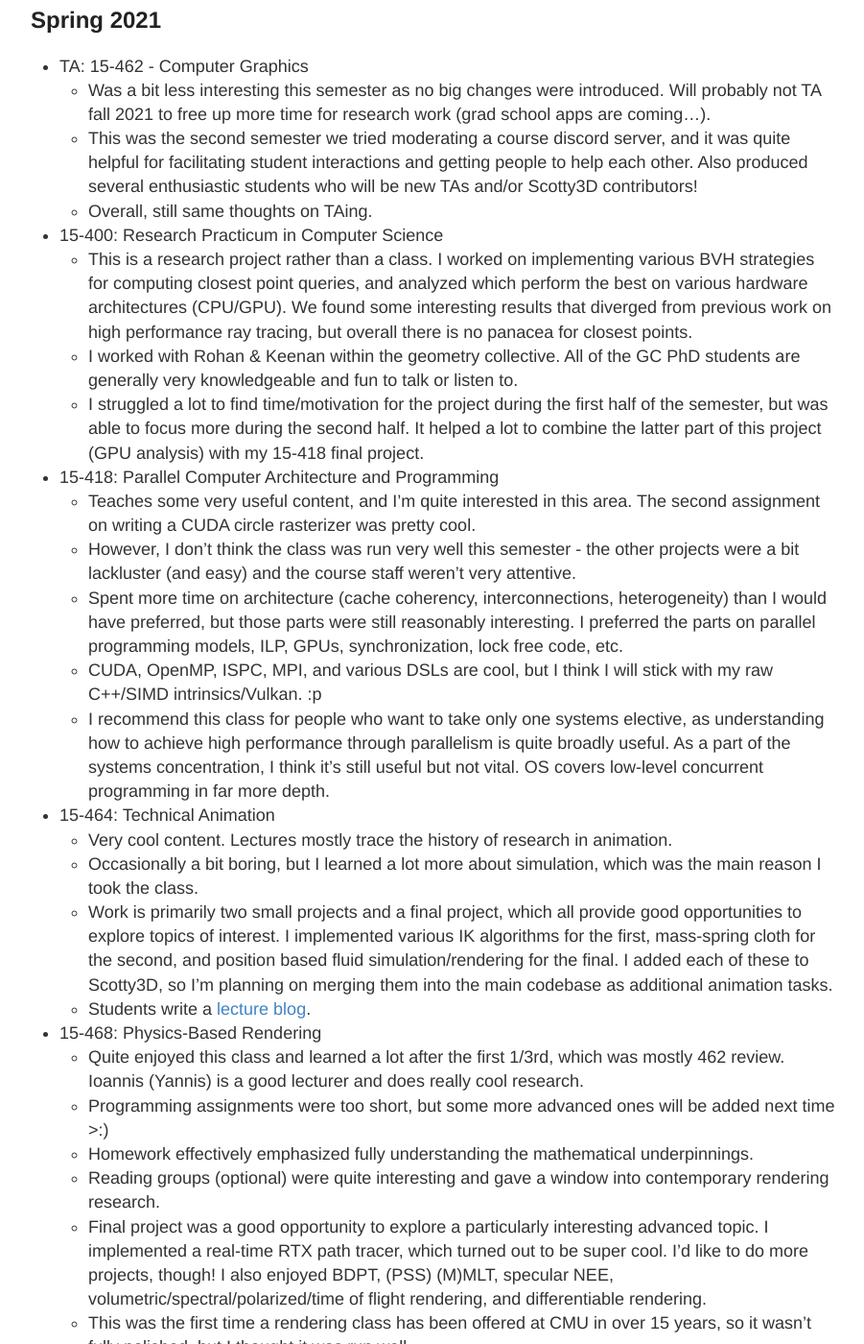
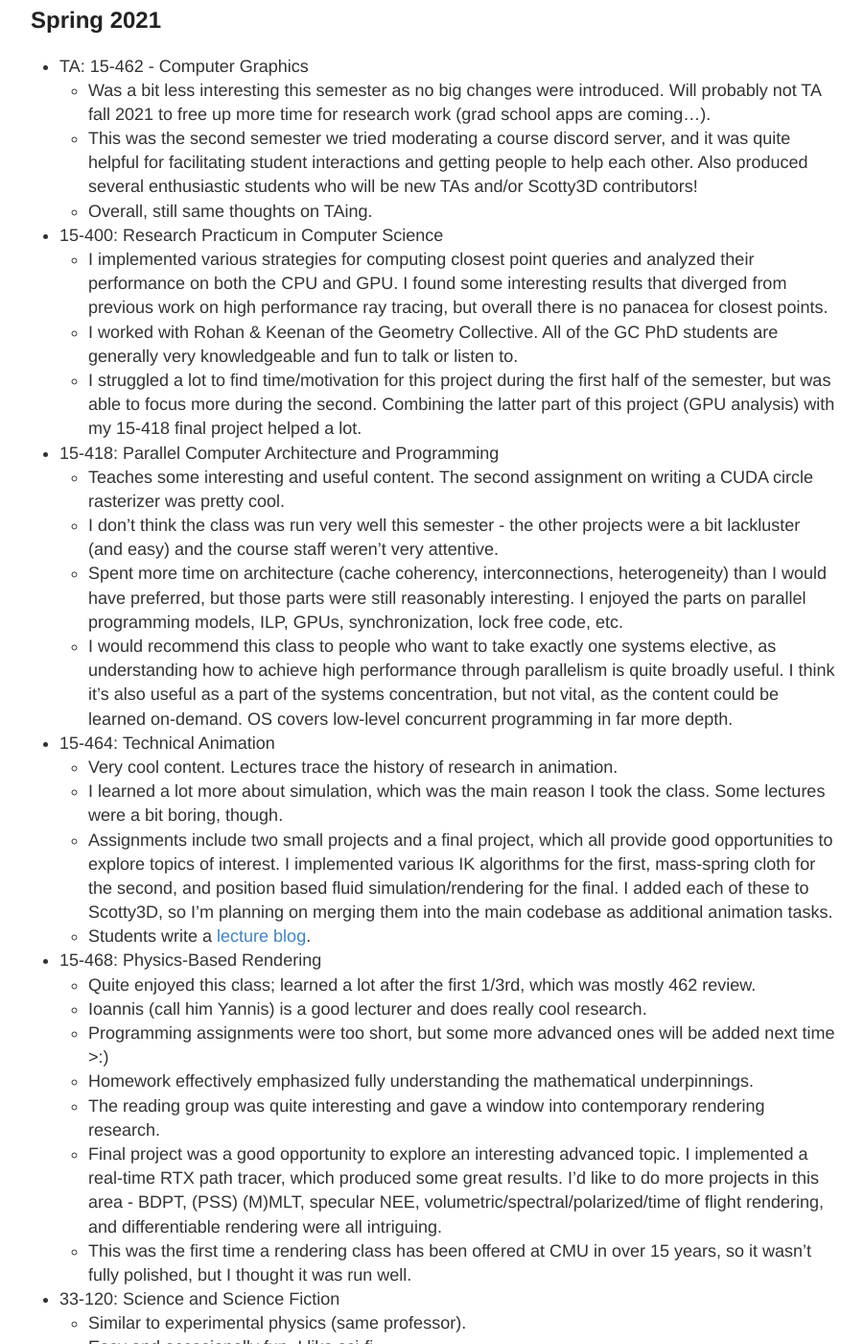
Before and after one commit to TheNumbat/thenumbat.github.io, a Jekyll site: the page built from cmu.md, in a window 1280 px wide and 1400 px high, scrolled down 1054 px. Shown: the whole window at 96% size, without its empty margins (188-1089 px from the left). Built offline with Jekyll 4.4.1, drawn with Linux system fonts in a browser that asks for light colours; some of the changed text lies outside the part shown.

Commit message:
phrasing

```diff
--- a/cmu.md
+++ b/cmu.md
@@ -38,26 +38,26 @@ Inspired by [these](https://wanshenl.me/courses/reviews/) [pages](http://weihang
     - This was the second semester we tried moderating a course discord server, and it was quite helpful for facilitating student interactions and getting people to help each other. Also produced several enthusiastic students who will be new TAs and/or Scotty3D contributors!
     - Overall, still same thoughts on TAing.
 - 15-400: Research Practicum in Computer Science
-    - This is a research project rather than a class. I worked on implementing various BVH strategies for computing closest point queries, and analyzed which perform the best on various hardware architectures (CPU/GPU). We found some interesting results that diverged from previous work on high performance ray tracing, but overall there is no panacea for closest points.
-    - I worked with Rohan &amp; Keenan within the geometry collective. All of the GC PhD students are generally very knowledgeable and fun to talk or listen to.
-    - I struggled a lot to find time/motivation for the project during the first half of the semester, but was able to focus more during the second half. It helped a lot to combine the latter part of this project (GPU analysis) with my 15-418 final project.
+    - I implemented various strategies for computing closest point queries and analyzed their performance on both the CPU and GPU. I found some interesting results that diverged from previous work on high performance ray tracing, but overall there is no panacea for closest points.
+    - I worked with Rohan &amp; Keenan of the Geometry Collective. All of the GC PhD students are generally very knowledgeable and fun to talk or listen to.
+    - I struggled a lot to find time/motivation for this project during the first half of the semester, but was able to focus more during the second. Combining the latter part of this project (GPU analysis) with my 15-418 final project helped a lot.
 - 15-418: Parallel Computer Architecture and Programming
-    - Teaches some very useful content, and I'm quite interested in this area. The second assignment on writing a CUDA circle rasterizer was pretty cool.
-    - However, I don't think the class was run very well this semester - the other projects were a bit lackluster (and easy) and the course staff weren't very attentive.
-    - Spent more time on architecture (cache coherency, interconnections, heterogeneity) than I would have preferred, but those parts were still reasonably interesting. I preferred the parts on parallel programming models, ILP, GPUs, synchronization, lock free code, etc.
-    - CUDA, OpenMP, ISPC, MPI, and various DSLs are cool, but I think I will stick with my raw C++/SIMD intrinsics/Vulkan. :p
-    - I recommend this class for people who want to take only one systems elective, as understanding how to achieve high performance through parallelism is quite broadly useful. As a part of the systems concentration, I think it's still useful but not vital. OS covers low-level concurrent programming in far more depth.
+    - Teaches some interesting and useful content. The second assignment on writing a CUDA circle rasterizer was pretty cool.
+    - I don't think the class was run very well this semester - the other projects were a bit lackluster (and easy) and the course staff weren't very attentive.
+    - Spent more time on architecture (cache coherency, interconnections, heterogeneity) than I would have preferred, but those parts were still reasonably interesting. I enjoyed the parts on parallel programming models, ILP, GPUs, synchronization, lock free code, etc.
+    - I would recommend this class to people who want to take exactly one systems elective, as understanding how to achieve high performance through parallelism is quite broadly useful. I think it's also useful as a part of the systems concentration, but not vital, as the content could be learned on-demand. OS covers low-level concurrent programming in far more depth.
 - 15-464: Technical Animation
-    - Very cool content. Lectures mostly trace the history of research in animation.
-    - Occasionally a bit boring, but I learned a lot more about simulation, which was the main reason I took the class.
-    - Work is primarily two small projects and a final project, which all provide good opportunities to explore topics of interest. I implemented various IK algorithms for the first, mass-spring cloth for the second, and position based fluid simulation/rendering for the final. I added each of these to Scotty3D, so I'm planning on merging them into the main codebase as additional animation tasks.
+    - Very cool content. Lectures trace the history of research in animation.
+    - I learned a lot more about simulation, which was the main reason I took the class. Some lectures were a bit boring, though.
+    - Assignments include two small projects and a final project, which all provide good opportunities to explore topics of interest. I implemented various IK algorithms for the first, mass-spring cloth for the second, and position based fluid simulation/rendering for the final. I added each of these to Scotty3D, so I'm planning on merging them into the main codebase as additional animation tasks.
     - Students write a [lecture blog](https://thenumbat.github.io/15464-s21/).
 - 15-468: Physics-Based Rendering
-    - Quite enjoyed this class and learned a lot after the first 1/3rd, which was mostly 462 review. Ioannis (Yannis) is a good lecturer and does really cool research.
+    - Quite enjoyed this class; learned a lot after the first 1/3rd, which was mostly 462 review.
+    - Ioannis (call him Yannis) is a good lecturer and does really cool research.
     - Programming assignments were too short, but some more advanced ones will be added next time >:)
     - Homework effectively emphasized fully understanding the mathematical underpinnings.
-    - Reading groups (optional) were quite interesting and gave a window into contemporary rendering research.
-    - Final project was a good opportunity to explore a particularly interesting advanced topic. I implemented a real-time RTX path tracer, which turned out to be super cool. I'd like to do more projects, though! I also enjoyed BDPT, (PSS) (M)MLT, specular NEE, volumetric/spectral/polarized/time of flight rendering, and differentiable rendering.
+    - The reading group was quite interesting and gave a window into contemporary rendering research.
+    - Final project was a good opportunity to explore an interesting advanced topic. I implemented a real-time RTX path tracer, which produced some great results. I'd like to do more projects in this area - BDPT, (PSS) (M)MLT, specular NEE, volumetric/spectral/polarized/time of flight rendering, and differentiable rendering were all intriguing.
     - This was the first time a rendering class has been offered at CMU in over 15 years, so it wasn't fully polished, but I thought it was run well.
 - 33-120: Science and Science Fiction
     - Similar to experimental physics (same professor).
```
Also changed, not shown: other parts of cmu.md (+2 -2 lines).
